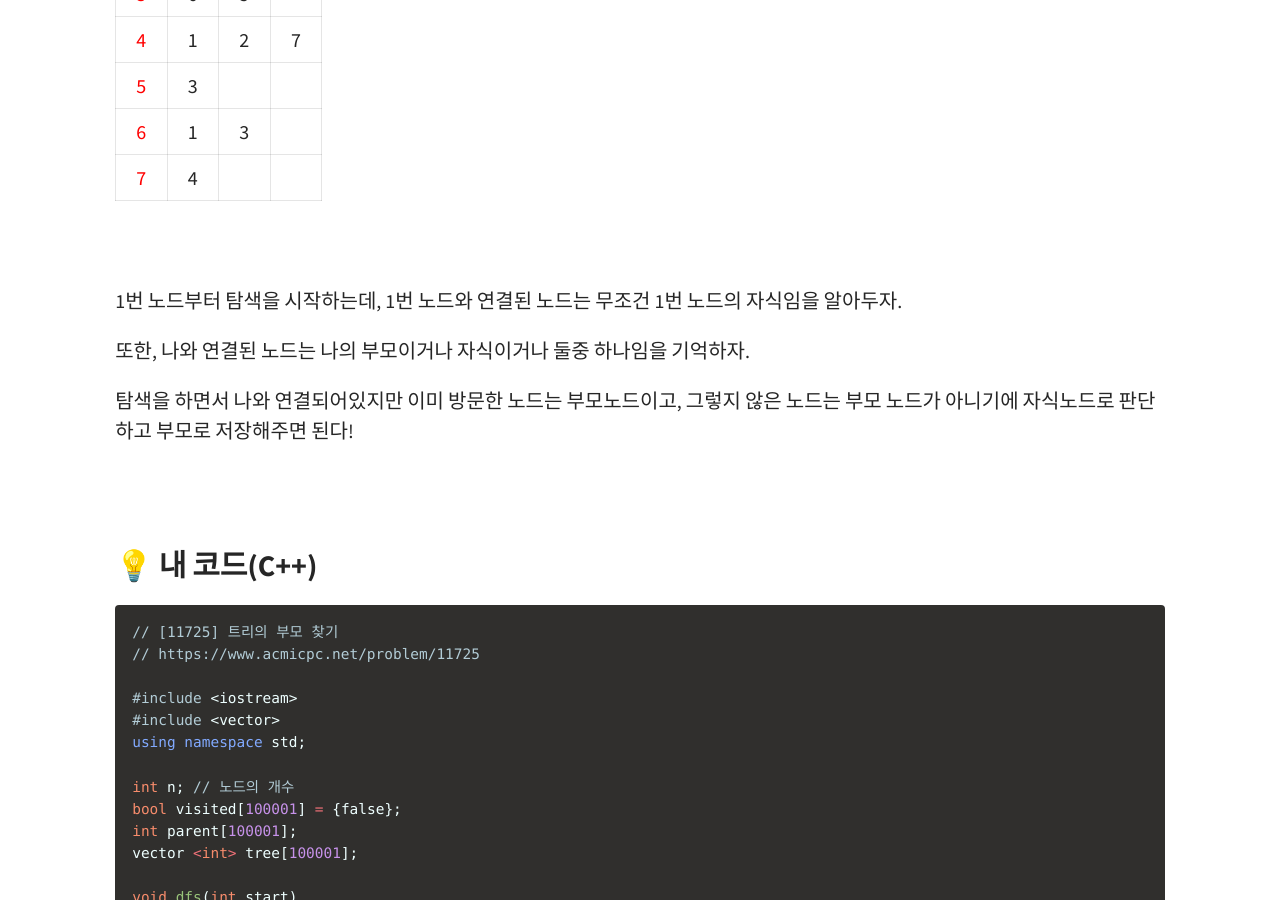
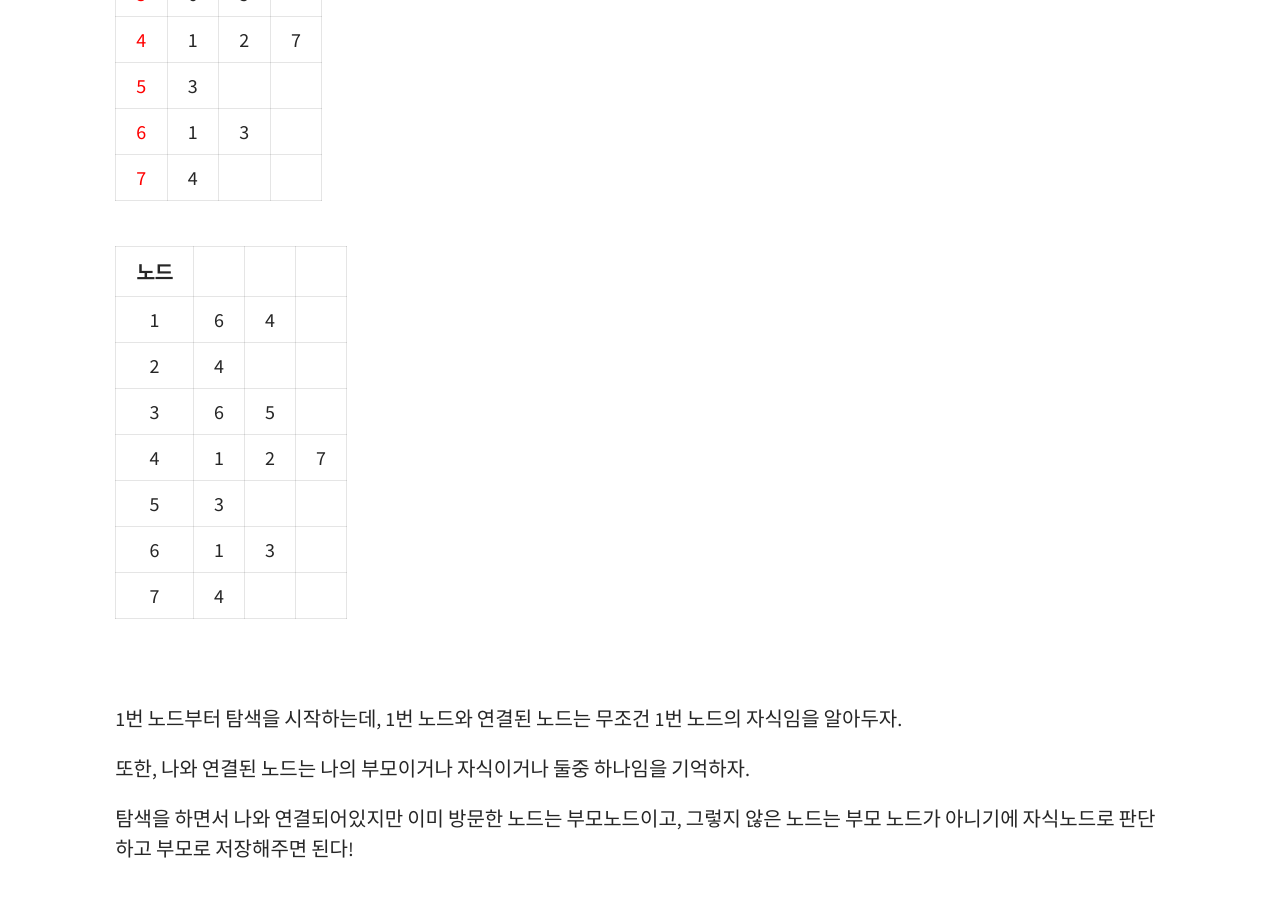
Before and after one commit to aerimforest/yenimm, a Jekyll site: the page built from _posts/2021-01-18-BOJ-[11725].md, in a window 1280 px wide and 900 px high, scrolled down 725 px. Built offline with Jekyll 4.4.1, drawn with Linux system fonts in a browser that asks for light colours; comment, search, counter and statistics services are not loaded.

Commit message:
Update 2021-01-18-BOJ-[11725].md

```diff
--- a/_posts/2021-01-18-BOJ-[11725].md
+++ b/_posts/2021-01-18-BOJ-[11725].md
@@ -23,6 +23,16 @@ tags: [BOJ, dfs, 그래프]
 | <span style="color:red">5</span> | 3 |   |   |
 | <span style="color:red">6</span> | 1 | 3 |   |
 | <span style="color:red">7</span> | 4 |   |   |
+
+| 노드  |        |||
+|:----:|:---------:|:-:|:-:|
+|   1  |     6     | 4 |   |
+|   2  |     4     |   |   |
+|   3  |     6     | 5 |   |
+|   4  |     1     | 2 | 7 |
+|   5  |     3     |   |   |
+|   6  |     1     | 3 |   |
+|   7  |     4     |   |   |
 
 <br><br>
 1번 노드부터 탐색을 시작하는데, 1번 노드와 연결된 노드는 무조건 1번 노드의 자식임을 알아두자.
```
